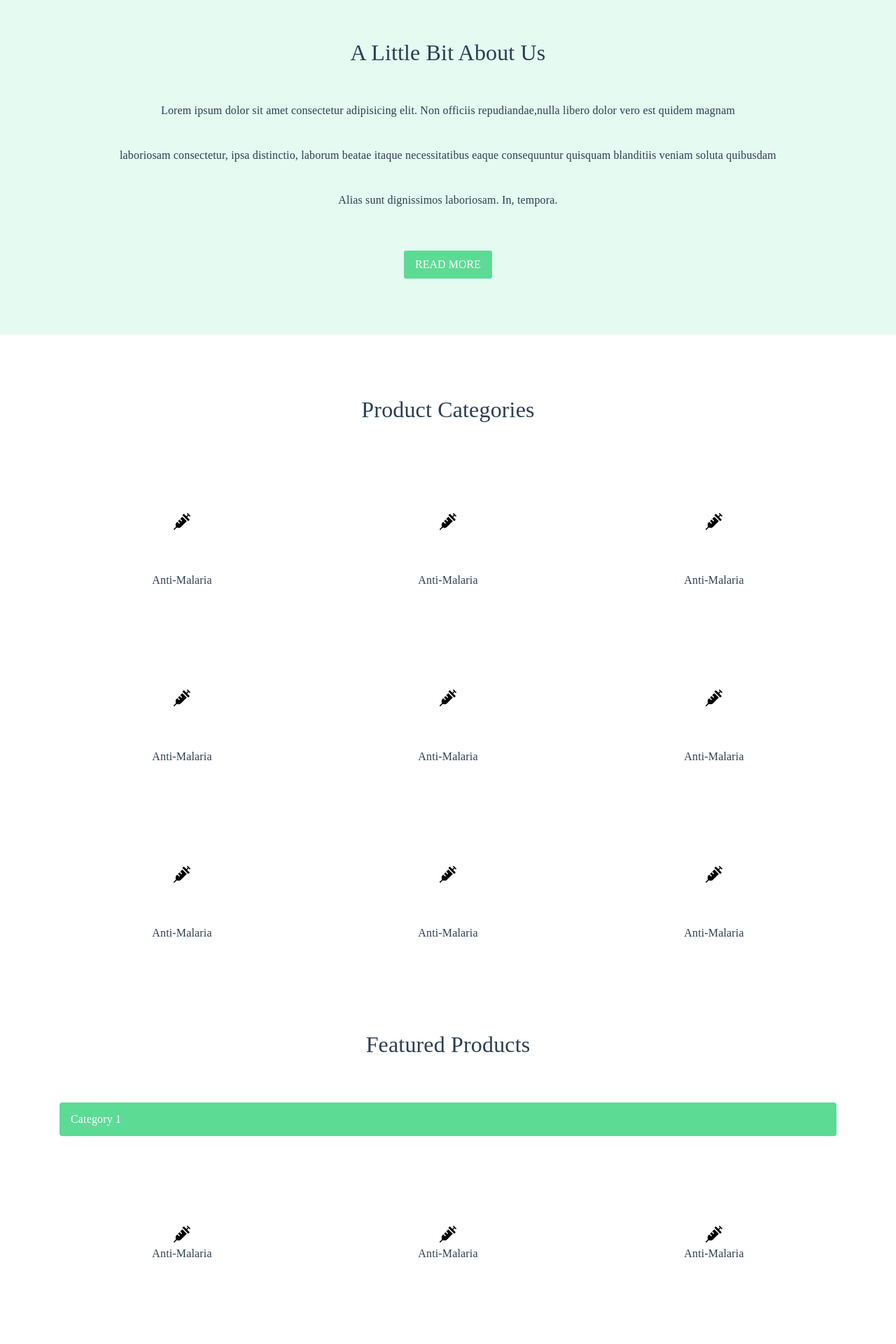
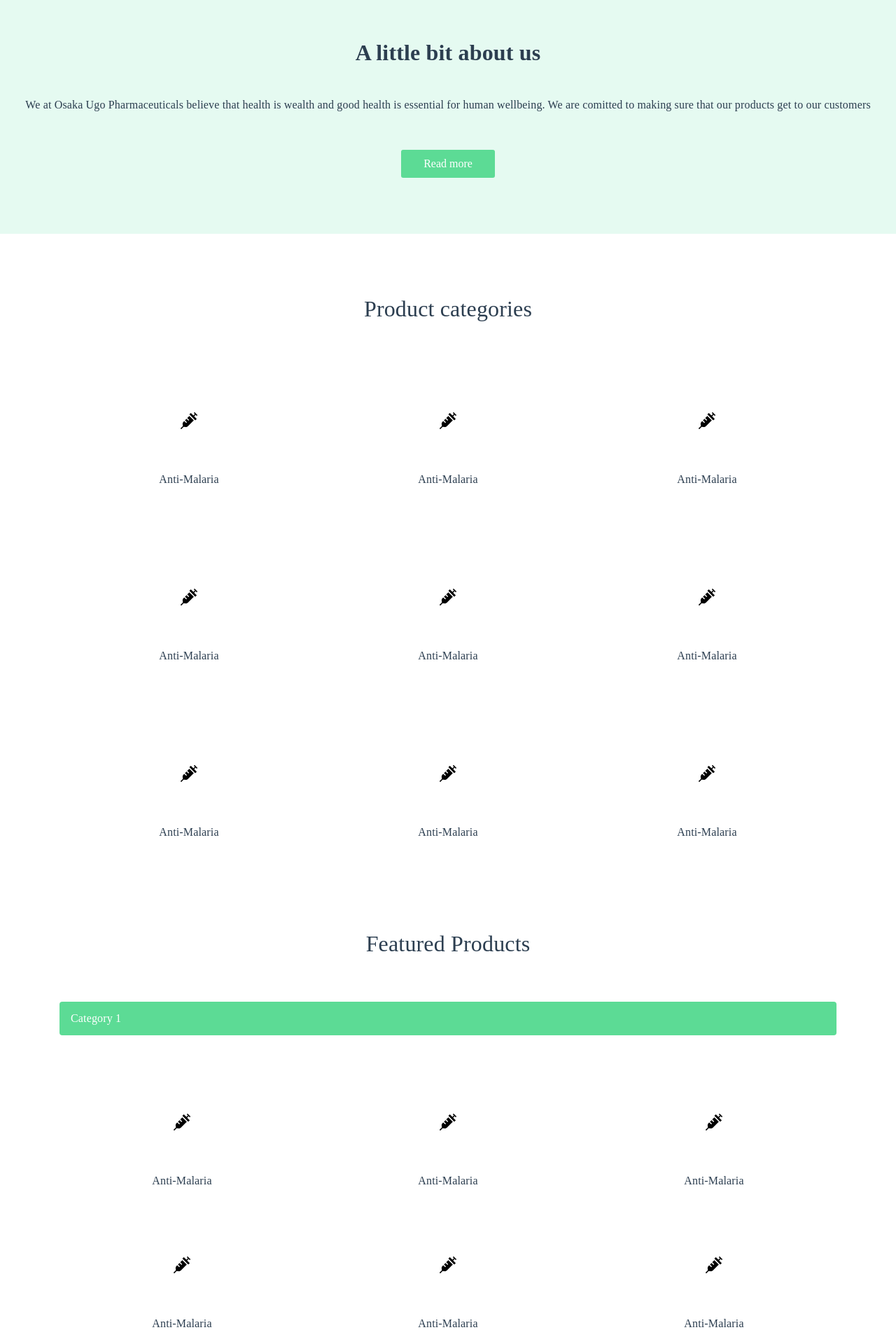
Before and after one commit to osakaugopharma/osaka-ugo, a Vue app: page /#/about in a window 1280 px wide. Shown: the part 700-2620 px from the top of the page at 70% size. Built offline with nearby package versions, Linux system fonts and the light colour scheme.

Commit message:
Make featured products section responsive using a two column width for mobile devices and three column width for larger devices

```diff
--- a/src/components/layout/About.vue
+++ b/src/components/layout/About.vue
@@ -1,14 +1,16 @@
 <template>
     <div class="container-fluid background">
         <h2>
-            A Little Bit About Us
+           <b>A little bit about us</b>
         </h2>
         <br>
         <p>
-            Lorem ipsum dolor sit amet consectetur adipisicing elit. Non officiis repudiandae,nulla libero dolor vero est quidem magnam<br>  laboriosam consectetur, ipsa distinctio, laborum beatae itaque necessitatibus eaque consequuntur quisquam blanditiis veniam soluta quibusdam<br> Alias sunt dignissimos laboriosam. In, tempora.
+            We at Osaka Ugo Pharmaceuticals believe that health is wealth and good health is
+            essential for human wellbeing. We are comitted to making sure that our products get
+            to our customers
         </p>
         <br>
-         <button class="shop-now">READ MORE</button>
+         <button class="shop-now">Read more</button>
     </div>
 </template>
 
@@ -22,14 +24,14 @@ export default {
 
 
 p{
-    line-height: 4em;
+    line-height: 3em;
 }
 
 .shop-now{
   border: none;
   background-color: #5cdb95;
   border-radius: 3px;
-  padding: 0.5rem 1rem;
+  padding: 0.5rem 2rem;
   color: #fff;
   margin-bottom: 5em;
 }
@@ -37,6 +39,12 @@ p{
 .background{
     background-color: #e5faf1;
     padding-top: 5.5em;
+    text-align: center;
 }
+/*
+.background h2{
+    border-bottom: 2px dashed #000;
+    width: 9em;
+} */
 
 </style>
--- a/src/components/layout/Carousel.vue
+++ b/src/components/layout/Carousel.vue
@@ -125,7 +125,7 @@ export default {};
 
 @media (max-width:575.98px) {
   .carousel-caption h1{
-  font-weight: bold;
+
   letter-spacing: 0.02rem;
   font-size: 1.5em;
 }
@@ -145,7 +145,7 @@ export default {};
 
 @media (min-width: 576px) {
   .carousel-caption h1{
-  font-weight: bold;
+
   letter-spacing: 0.02rem;
   font-size: 1.96em;
 }
@@ -157,7 +157,7 @@ export default {};
 
 @media (min-width: 576px) {
   .carousel-caption h1{
-  font-weight: bold;
+
   letter-spacing: 0.02rem;
   font-size: 1.96em;
 }
--- a/src/components/layout/Categories.vue
+++ b/src/components/layout/Categories.vue
@@ -1,47 +1,47 @@
 <template>
-  <div class="container-fluid background">
+  <div class="container background">
     <div class="container">
-        <h2>Product Categories</h2>
-      <div class="row row-gap">
-        <div class="col-sm">
+        <h2>Product categories</h2>
+      <div class="row row-gap text-center">
+        <div class="col-sm-4 col-4">
              <font-awesome-icon icon="syringe" style="color: #000000; font-size: 24px" />
              <p class="category-paragraph">Anti-Malaria</p>
         </div>
-        <div class="col-sm">
+        <div class="col-sm-4 col-4">
              <font-awesome-icon icon="syringe" style="color: #000000; font-size: 24px" />
              <p class="category-paragraph">Anti-Malaria</p>
         </div>
-        <div class="col-sm">
+        <div class="col-sm-4 col-4">
              <font-awesome-icon icon="syringe" style="color: #000000; font-size: 24px" />
              <p class="category-paragraph">Anti-Malaria</p>
         </div>
       </div>
 
        <div class="row row-gap">
-        <div class="col-sm">
+        <div class="col-sm-4 col-4">
              <font-awesome-icon icon="syringe" style="color: #000000; font-size: 24px" />
              <p class="category-paragraph">Anti-Malaria</p>
         </div>
-        <div class="col-sm">
+        <div class="col-sm-4 col-4">
              <font-awesome-icon icon="syringe" style="color: #000000; font-size: 24px" />
              <p class="category-paragraph">Anti-Malaria</p>
         </div>
-        <div class="col-sm">
+        <div class="col-sm-4 col-4">
              <font-awesome-icon icon="syringe" style="color: #000000; font-size: 24px" />
              <p class="category-paragraph">Anti-Malaria</p>
         </div>
       </div>
 
        <div class="row row-gap">
-        <div class="col-sm">
+        <div class="col-sm-4 col-4">
              <font-awesome-icon icon="syringe" style="color: #000000; font-size: 24px" />
              <p class="category-paragraph">Anti-Malaria</p>
         </div>
-        <div class="col-sm">
+        <div class="col-sm-4 col-4">
              <font-awesome-icon icon="syringe" style="color: #000000; font-size: 24px" />
              <p class="category-paragraph">Anti-Malaria</p>
         </div>
-        <div class="col-sm">
+        <div class="col-sm-4 col-4">
              <font-awesome-icon icon="syringe" style="color: #000000; font-size: 24px" />
              <p class="category-paragraph">Anti-Malaria</p>
         </div>
@@ -70,4 +70,15 @@ export default {
 .row-gap{
     margin-top: 8em;
 }
+
+/* @media (max-width: 575.98px) {
+     div.row div{
+          width: 7em;
+          margin-right: 19px;
+     }
+
+     div.row p{
+          font-size: 0.9em;
+     }
+ } */
 </style>
--- a/src/components/layout/FeaturedProductContentOne.vue
+++ b/src/components/layout/FeaturedProductContentOne.vue
@@ -6,56 +6,38 @@
       </ol>
     </nav>
 
-     <div>
     <div class="row row-gap">
-        <div class="col-sm">
+      <div class="col-6 col-sm-6 col-lg-4">
         <font-awesome-icon icon="syringe" style="color: #000000; font-size: 24px" />
         <p class="category-paragraph">Anti-Malaria</p>
       </div>
-        <div class="col-sm">
+      <div class="col-6 col-sm-6 col-lg-4">
         <font-awesome-icon icon="syringe" style="color: #000000; font-size: 24px" />
         <p class="category-paragraph">Anti-Malaria</p>
       </div>
-        <div class="col-sm">
+
+      <div class="col-6 col-sm-6 col-lg-4">
+        <font-awesome-icon icon="syringe" style="color: #000000; font-size: 24px" />
+        <p class="category-paragraph">Anti-Malaria</p>
+      </div>
+      <div class="col-6 col-sm-6 col-lg-4">
+        <font-awesome-icon icon="syringe" style="color: #000000; font-size: 24px" />
+        <p class="category-paragraph">Anti-Malaria</p>
+      </div>
+
+      <div class="col-6 col-sm-6 col-lg-4">
+        <font-awesome-icon icon="syringe" style="color: #000000; font-size: 24px" />
+        <p class="category-paragraph">Anti-Malaria</p>
+      </div>
+      <div class="col-6 col-sm-6 col-lg-4">
         <font-awesome-icon icon="syringe" style="color: #000000; font-size: 24px" />
         <p class="category-paragraph">Anti-Malaria</p>
       </div>
     </div>
-
-      <div class="row row-gap">
-        <div class="col-sm">
-             <font-awesome-icon icon="syringe" style="color: #000000; font-size: 24px" />
-             <p class="category-paragraph">Anti-Malaria</p>
-        </div>
-        <div class="col-sm">
-             <font-awesome-icon icon="syringe" style="color: #000000; font-size: 24px" />
-             <p class="category-paragraph">Anti-Malaria</p>
-        </div>
-        <div class="col-sm">
-             <font-awesome-icon icon="syringe" style="color: #000000; font-size: 24px" />
-             <p class="category-paragraph">Anti-Malaria</p>
-        </div>
-      </div>
-
-      <div class="row row-gap">
-        <div class="col-sm">
-             <font-awesome-icon icon="syringe" style="color: #000000; font-size: 24px" />
-             <p class="category-paragraph">Anti-Malaria</p>
-        </div>
-        <div class="col-sm">
-             <font-awesome-icon icon="syringe" style="color: #000000; font-size: 24px" />
-             <p class="category-paragraph">Anti-Malaria</p>
-        </div>
-        <div class="col-sm">
-             <font-awesome-icon icon="syringe" style="color: #000000; font-size: 24px" />
-             <p class="category-paragraph">Anti-Malaria</p>
-        </div>
-      </div>
-
-      <button class="shop-now">SHOP NOW</button>
-  </div>
+    <button class="shop-now">Shop now</button>
   </div>
 </template>
+
 
 <script>
 export default {
@@ -64,30 +46,39 @@ export default {
 </script>
 
 <style scoped>
-.container{
+.container {
   padding-top: 7em;
   margin-bottom: 6em;
 }
 
-h2{
+h2 {
   margin-bottom: 2em;
 }
 
-.margin{
+.margin {
   margin-bottom: 7em;
 }
 
-.row-gap{
-    margin-top: 8em;
+div.row div {
+  margin-bottom: 5em;
 }
 
-.shop-now{
+.shop-now {
   border: none;
   background-color: #5cdb95;
   border-radius: 3px;
   padding: 0.5rem 1rem;
   color: #fff;
   outline: none;
-  margin-top: 5em;
+  /* margin-top: 5em; */
 }
+.category-paragraph {
+  margin-top: 3.5em;
+}
+
+/* @media (min-width: 768px) {
+  div.row div{
+    width: 250px !important;
+  }
+} */
 </style>
--- a/src/components/layout/FeaturedProducts.vue
+++ b/src/components/layout/FeaturedProducts.vue
@@ -7,7 +7,39 @@
       </ol>
     </nav>
 
-     <div>
+
+    <div class="row">
+      <div class="col-6 col-sm-6 col-lg-4">
+        <font-awesome-icon icon="syringe" style="color: #000000; font-size: 24px" />
+        <p class="category-paragraph">Anti-Malaria</p>
+      </div>
+      <div class="col-6 col-sm-6 col-lg-4">
+        <font-awesome-icon icon="syringe" style="color: #000000; font-size: 24px" />
+        <p class="category-paragraph">Anti-Malaria</p>
+      </div>
+
+      <div class="col-6 col-sm-6 col-lg-4">
+        <font-awesome-icon icon="syringe" style="color: #000000; font-size: 24px" />
+        <p class="category-paragraph">Anti-Malaria</p>
+      </div>
+      <div class="col-6 col-sm-6 col-lg-4">
+        <font-awesome-icon icon="syringe" style="color: #000000; font-size: 24px" />
+        <p class="category-paragraph">Anti-Malaria</p>
+      </div>
+
+      <div class="col-6 col-sm-6 col-lg-4">
+        <font-awesome-icon icon="syringe" style="color: #000000; font-size: 24px" />
+        <p class="category-paragraph">Anti-Malaria</p>
+      </div>
+      <div class="col-6 col-sm-6 col-lg-4">
+        <font-awesome-icon icon="syringe" style="color: #000000; font-size: 24px" />
+        <p class="category-paragraph">Anti-Malaria</p>
+      </div>
+    </div>
+    <button class="shop-now">Shop now</button>
+  </div>
+
+     <!-- <div>
       <div class="row row-gap">
         <div class="col-sm">
              <font-awesome-icon icon="syringe" style="color: #000000; font-size: 24px" />
@@ -54,8 +86,8 @@
       </div>
 
       <button class="shop-now">SHOP NOW</button>
-  </div>
-  </div>
+  </div> -->
+
 </template>
 
 <script>
@@ -73,13 +105,18 @@ h2{
   margin-bottom: 2em;
 }
 
+.category-paragraph{
+    margin-top: 3.5em;
+}
+
 .margin{
   margin-bottom: 7em;
 }
 
-.row-gap{
-    margin-top: 8em;
+div.row div {
+  margin-bottom: 5em;
 }
+
 
 .shop-now{
   border: none;
@@ -88,6 +125,6 @@ h2{
   padding: 0.5rem 1rem;
   color: #fff;
   outline: none;
-  margin-top: 5em;
+  /* margin-top: 5em; */
 }
 </style>
```
Lines whose indentation alone changed are shown as unchanged.
